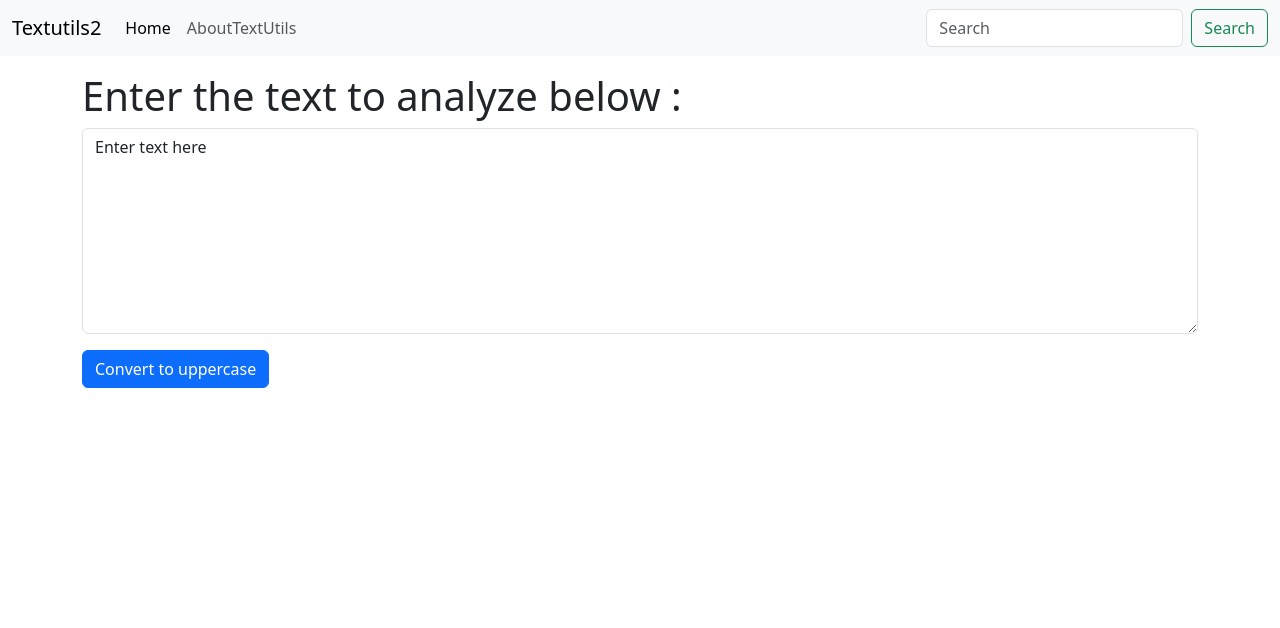
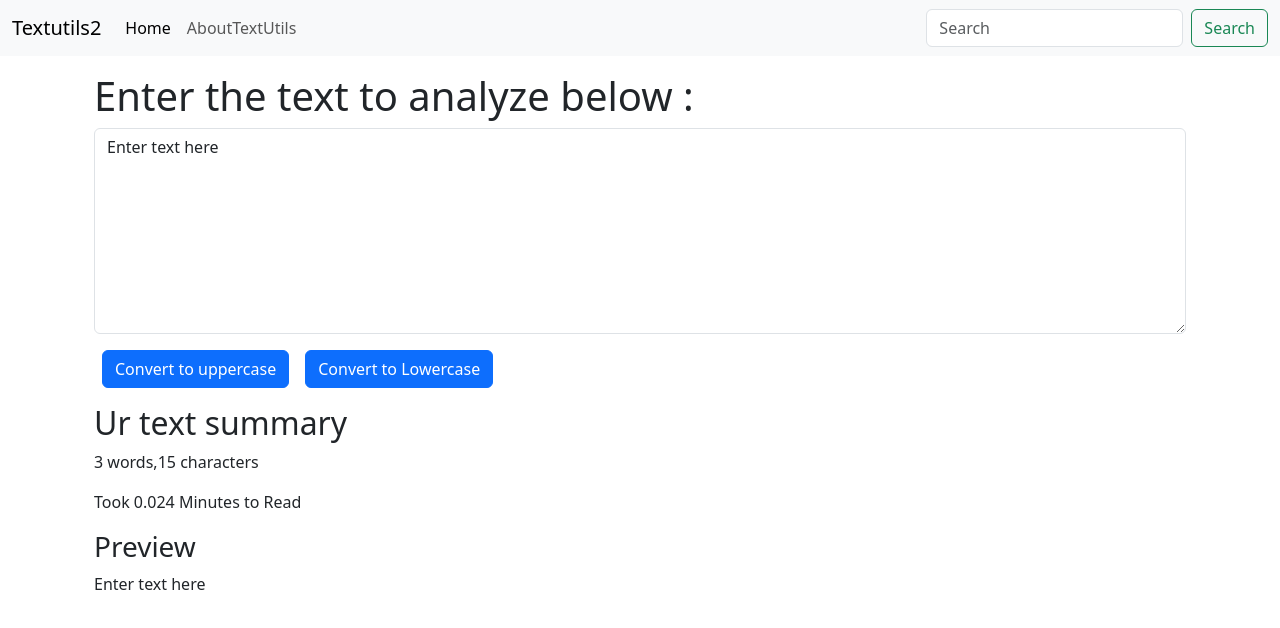
Before and after one commit to Shrutibansal22/React, a React (Create React App) app: page / in a window 1280 px wide. Shown: the top 628 px of the page. Built offline with nearby package versions, Linux system fonts and the light colour scheme.

Commit message:
lacture-8 completed

```diff
--- a/src/components/Textform.js
+++ b/src/components/Textform.js
@@ -19,13 +19,29 @@ export default function Textform(props) {
     console.log("text changed");
     setText(event.target.value);
   }
+
+  const handleLowercaseClick=()=>{
+    let navaaa=kuchbhi.toLowerCase();
+    setText(navaaa);
+  }
   return (
-    <div>
+    <>
+    <div className="container">
         <h1>{props.heading}</h1>
         <div className="mb-3">
         <textarea className="form-control" onChange={onchange} value={kuchbhi} id="myBox" rows="8"></textarea>
         </div>
-        <button className="btn btn-primary" onClick={handleUppercaseClick}>Convert to uppercase</button>
+        <button className="btn btn-primary mx-2" onClick={handleUppercaseClick}>Convert to uppercase</button>
+        <button className="btn btn-primary mx-2" onClick={handleLowercaseClick}>Convert to Lowercase</button>
     </div>
+
+    <div className="container my-3">
+        <h2>Ur text summary</h2>
+        <p>{kuchbhi.split(" ").length} words,{kuchbhi.length} characters</p>
+        <p>Took {(kuchbhi.split(" ").length)*0.008} Minutes to Read</p>
+        <h3>Preview</h3>
+        <p>{kuchbhi}</p>
+    </div>
+    </>
   )
 }
```
